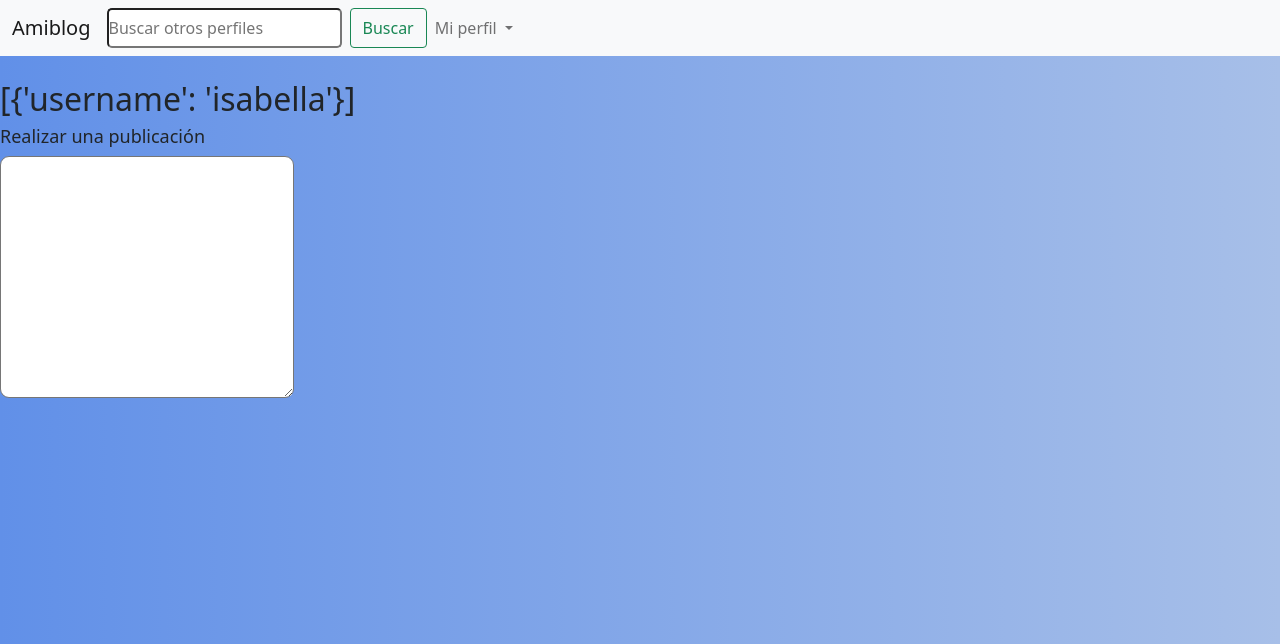
After one commit to alexha31/amiblog, a Flask app: page /perfil in a window 1280 px wide. The commit adds this page. Shown: the top 644 px of the page. Run offline with Flask 2, Linux system fonts and the light colour scheme; a user stored in the database is signed in; some libraries are stand-ins or nearby versions.

Commit message:
Agregado el perfil, navbar y noseqmás

```diff
--- a/application.py
+++ b/application.py
@@ -75,7 +75,7 @@ def login():
 
 
 @app.route('/config', methods=["GET", "POST"])
-#@login_required
+@login_required
 def config():
     if request.method == "POST":
         nombre = request.form.get("name")
@@ -96,6 +96,17 @@ def config():
     else:
         return render_template("config.html")
 
+@app.route('/perfil', methods=["GET", "POST"])
+@login_required
+def perfil():
+    if request.method == "POST":
+
+        return render_template("perfil.html")
+    else:
+        username = db.execute("SELECT username FROM usuarios WHERE ID = :ID", ID = session["user_id"])
+        print("a")
+        return render_template("perfil.html", username = username)
+
 @app.route("/salir")
 def salir():
 
--- a/static/styles.css
+++ b/static/styles.css
@@ -43,7 +43,7 @@ body{
 
     width: 95%;
     margin: 0 auto;
-    height: 100%;
+    /*height: 100%;*/
     border-radius: 5px;
  }
  .form-floating>.form-control, .form-floating>.form-select{
@@ -53,6 +53,9 @@ body{
 .h1{
     font-family: 'Fjalla One', sans-serif;
     text-align:center;
+}
+.me-2{
+  align-items:right;
 }
 .post{
   width: 100vw;
@@ -69,3 +72,46 @@ body{
 .post p{
     text-align:center;
 }
+*{
+  padding: 0;
+  margin: 0;
+  box-sizing: 0;
+}
+
+.contenedor{
+  /*background: linear-gradient(#c3c3d4, #021e25);  */
+  flex-direction: column;
+  margin: 0 auto;
+  justify-content: center;
+  background: #fff;
+  box-shadow: 7px 7px 15px rgba(5, 5, 5, 0.527);
+
+  text-align: center;
+  background: #6190E8;
+  background: -webkit-linear-gradient(to left, #A7BFE8, #6190E8);
+  background: linear-gradient(to left, #A7BFE8, #6190E8);
+}
+.contenedor input {
+  width: 30%;
+  height: 40px;/*40px*/
+  border-radius: 7px;/*7px*/
+  border: 2px solid rgba(36, 35, 35, 0.719);
+  margin: 0.5rem;
+}
+#texto{
+  border-radius: 9px;
+
+}
+
+h4
+{
+  font-size: 18px;
+}
+h1
+{
+  font-family: "Roboto", sans-serif;
+  line-height: 30px;
+  font-size: 20px;
+  font-weight: bold;
+  color: #333;
+}
--- a/templates/layout.html
+++ b/templates/layout.html
@@ -12,20 +12,29 @@
 <body>
   <nav class="navbar navbar-expand-lg navbar-light bg-light">
     <div class="container-fluid">
-      <a class="navbar-brand" href="#">Amiblog</a>
+      <a class="navbar-brand" href="/">Amiblog</a>
       <button class="navbar-toggler" type="button" data-bs-toggle="collapse" data-bs-target="#navbarText" aria-controls="navbarText" aria-expanded="false" aria-label="Toggle navigation">
         <span class="navbar-toggler-icon"></span>
       </button>
       <div class="collapse navbar-collapse" id="navbarText">
         <ul class="navbar-nav me-auto mb-2 mb-lg-0">
           {% if session.user_id %}
-          <li class="nav-item">
-            <a class="nav-link active" aria-current="page" href="#">Home</a>
+
+          <form class="d-flex">
+            <input class="form-control1 me-2" type="search" placeholder="Buscar otros perfiles" aria-label="Search">
+            <button class="btn btn-outline-success" type="submit">Buscar</button>
+          </form>
+          <li class="nav-item dropdown ">
+            <a class="nav-link dropdown-toggle" href="#" id="navbarDropdown" role="button" data-bs-toggle="dropdown" aria-expanded="false">
+              Mi perfil
+            </a>
+            <ul class="dropdown-menu me-2" aria-labelledby="navbarDropdown">
+              <li><a class="dropdown-item" href="/perfil">{{username}}</a></li>
+              <li><a class="dropdown-item" href="/config">Configuración</a></li>
+              <li><hr class="dropdown-divider"></li>
+              <li><a class="dropdown-item" href="/salir">Cerrar sesión</a></li>
+            </ul>
           </li>
-          <form class="d-flex">
-            <input class="form-control1 me-2" type="search" placeholder="Search" aria-label="Search">
-            <button class="btn btn-outline-success" type="submit">Search</button>
-          </form>
           {% else %}
           <li class="nav-item">
             <a class="nav-link" href="/register">Registrarse</a>
--- /dev/null
+++ b/templates/perfil.html
@@ -0,0 +1,23 @@
+{%extends "layout.html"%}
+{% block title %}
+    Mi perfil
+{% endblock %}
+
+{% block main %}
+<div class="back">
+    <div>
+        <div>
+
+        </div>
+        <div>
+            <h2>{{ username }}</h2>
+        </div>
+    </div>
+    <div>
+        <form action="/perfil" method="POST">
+            <h4> Realizar una publicación </h4>
+            <textarea name="acercade" id="texto" cols="30" rows="10"></textarea>
+        </form>
+    </div>
+</div>
+{% endblock %}
```
